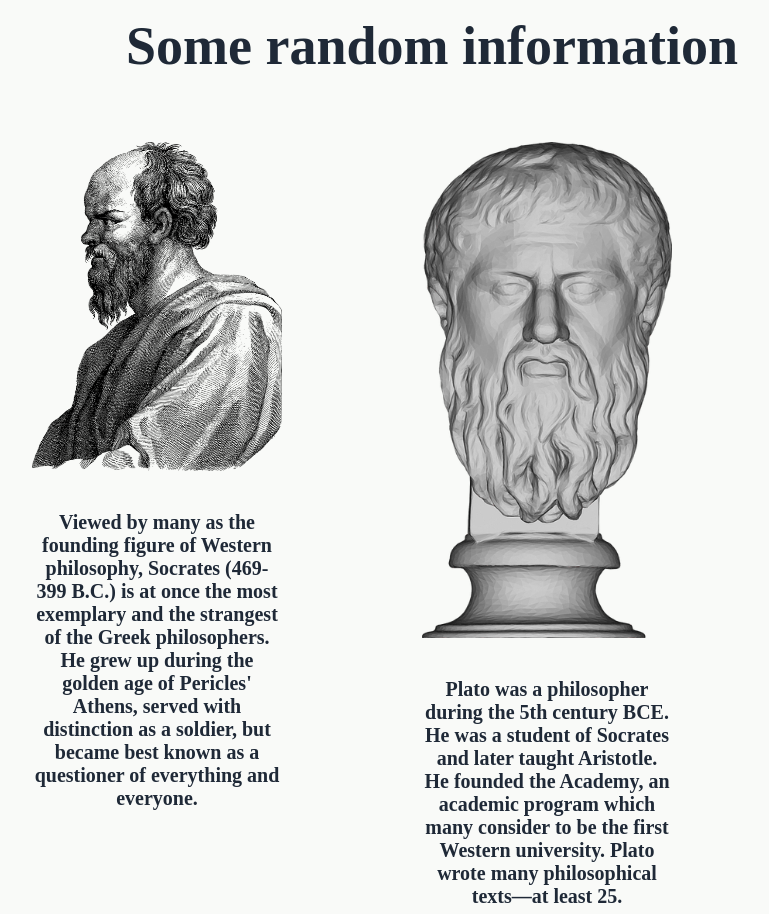
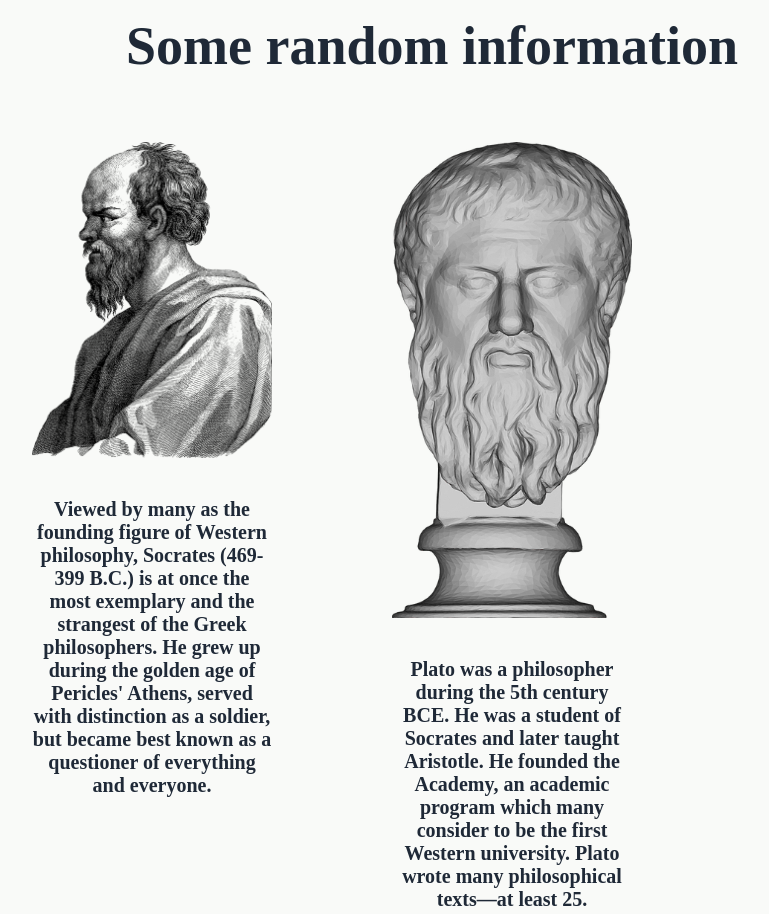
Before and after one commit to PrinceORS/landing-page, a plain HTML site: page index.html in a window 1280 px wide. Shown: the part 1060-1974 px from the top of the page, without its empty margins (208-977 px from the left). Drawn offline with Linux system fonts and the light colour scheme.

Commit message:
Add files via upload

```diff
--- a/index.html
+++ b/index.html
@@ -12,7 +12,7 @@
 
 	<div class="header">
 		<div>
-			<img src="/images/taijitu.png" alt="yin yang image">
+			<img src="images/taijitu.png" alt="yin yang image">
 		</div>
 		<div>
 			<ul>
--- a/style.css
+++ b/style.css
@@ -80,14 +80,14 @@ a {
 	display: flex;
 	font-size: 20px;
 	text-align: center;
-	gap: 60px;
+	gap: 40px;
 	flex-wrap: wrap;
 }
 
 .card {
 	display: flex;
 	flex-direction: column;
-	width: 250px;
+	width: 240px;
 	min-height: 200px;
 }
 
```
